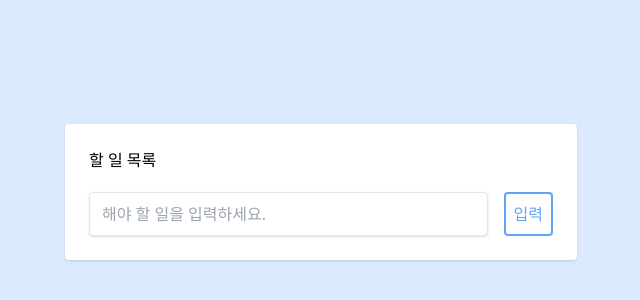
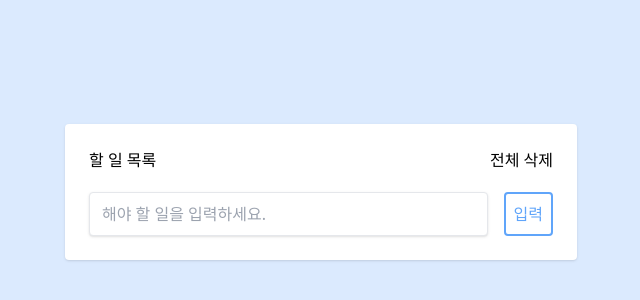
Before and after one commit to hjoo830/toDo, a React (Create React App) app: page / in a window 1280 px wide. Shown: the part 208-508 px from the top of the page, without its empty margins (319-959 px from the left). Built offline with nearby package versions, Linux system fonts and the light colour scheme.

Commit message:
✨ Feat: Delete all to-do

```diff
--- a/src/App.js
+++ b/src/App.js
@@ -28,11 +28,16 @@ export default function App() {
     setValue("");
   };
 
+  const handleRemoveClick = () => {
+    setTodoData([]);
+  };
+
   return (
     <div className="flex items-center justify-center w-screen h-screen bg-blue-100">
       <div className="w-full p-6 m-4 bg-white rounded shadow md:w-3/4 md:max-w-lg lg:w-3/4 lg:max-w-lg">
         <div className="flex justify-between mb-3">
           <h1>할 일 목록</h1>
+          <button onClick={handleRemoveClick}>전체 삭제</button>
         </div>
         <Lists
           handleClick={handleClick}
```
